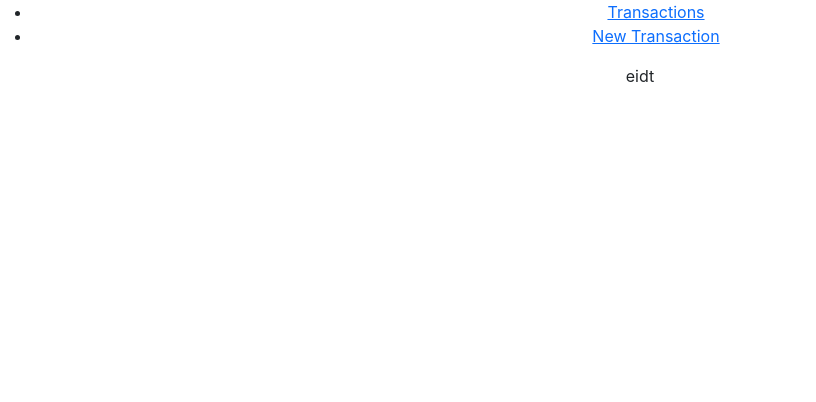
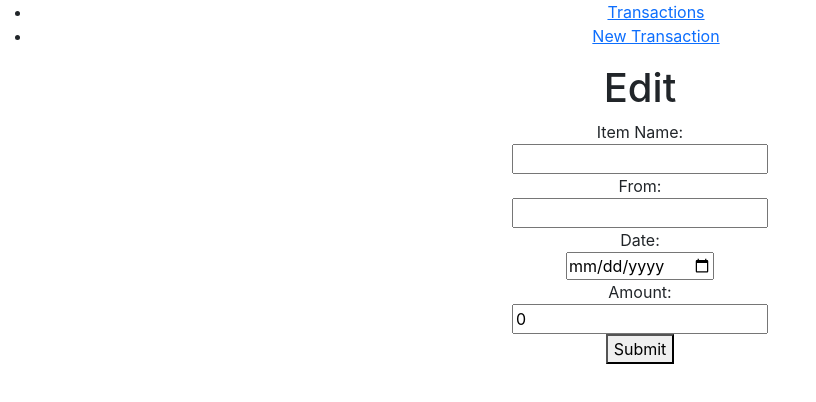
Before and after one commit to lgxxhi/Budget-App-Front, a React (Create React App) app: page /transactions/edit-transaction/1 in a window 1280 px wide. Shown: the top 402 px of the page, without its empty margins (0-816 px from the left). Built offline with nearby package versions, Linux system fonts and the light colour scheme; no server answers.

Commit message:
Added basic edit, delete, and add functionality

```diff
--- a/src/components/EditTransaction/EditTransaction.js
+++ b/src/components/EditTransaction/EditTransaction.js
@@ -1,7 +1,106 @@
-import React from "react";
+import React, { useState, useEffect } from "react";
+import { useNavigate, useParams } from "react-router-dom";
+import axios from "axios";
+const { v4: uuidv4 } = require("uuid");
 
 function EditTransaction() {
-  return <div>eidt</div>;
+  let navigate = useNavigate();
+
+  const { id } = useParams();
+
+  const [itemNameState, setItemNameState] = useState("");
+  const [amountState, setAmountState] = useState(0);
+  const [dateState, setDateState] = useState("");
+  const [fromState, setFromState] = useState("");
+
+  useEffect(() => {
+    handleFetch();
+  }, []);
+
+  async function handleFetch() {
+    try {
+      let result = await axios.get(`http://localhost:3001/transactions/${id}`);
+
+      console.log(result.data);
+
+      const { itemName, amount, date, from } = result.data;
+
+      setAmountState(amount);
+      setDateState(date);
+      setFromState(from);
+      setItemNameState(itemName);
+    } catch (e) {
+      console.log(e);
+    }
+  }
+
+  async function handleOnSubmit(e) {
+    e.preventDefault();
+
+    try {
+      let result = await axios.put(`http://localhost:3001/transactions/${id}`, {
+        itemName: itemNameState,
+        amount: Number(amountState),
+        from: fromState,
+        date: dateState,
+      });
+
+      alert("Updated!");
+
+      navigate("/transactions");
+    } catch (e) {
+      console.log(e);
+    }
+  }
+
+  return (
+    <div className="mx-3">
+      <div>
+        <h1>Edit</h1>
+      </div>
+      <form onSubmit={handleOnSubmit}>
+        <div>
+          <label>Item Name:</label>
+          <br />
+          <input
+            type="text"
+            value={itemNameState}
+            onChange={(e) => setItemNameState(e.target.value)}
+          />
+        </div>
+
+        <div>
+          <label>From:</label>
+          <br />
+          <input
+            type="text"
+            value={fromState}
+            onChange={(e) => setFromState(e.target.value)}
+          />
+        </div>
+        <div>
+          <label>Date:</label>
+          <br />
+          <input
+            type="date"
+            value={dateState}
+            onChange={(e) => setDateState(e.target.value)}
+          />
+        </div>
+        <div>
+          <label>Amount:</label>
+          <br />
+          <input
+            type="number"
+            value={amountState}
+            onChange={(e) => setAmountState(e.target.value)}
+          />
+        </div>
+
+        <button>Submit</button>
+      </form>
+    </div>
+  );
 }
 
 export default EditTransaction;
```
